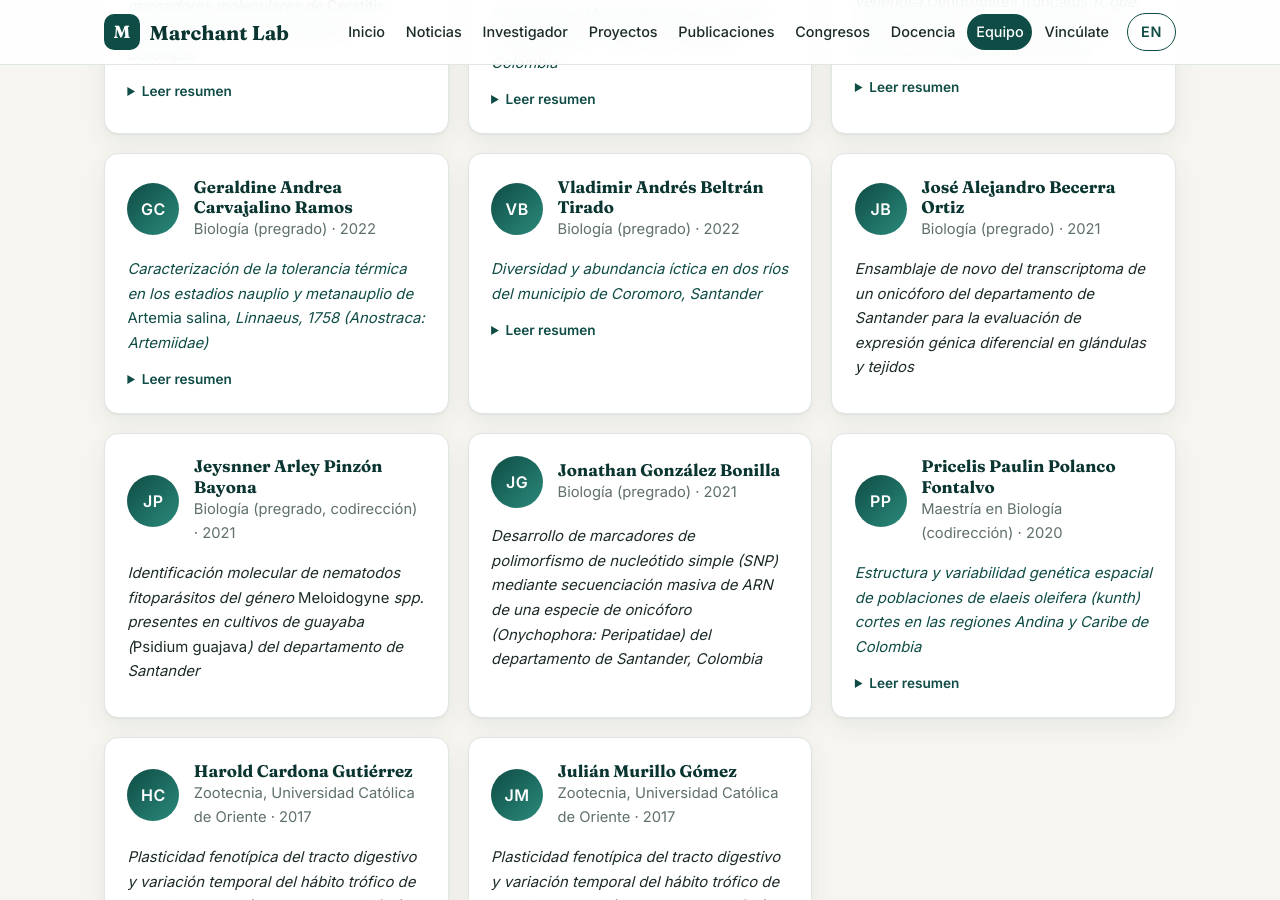
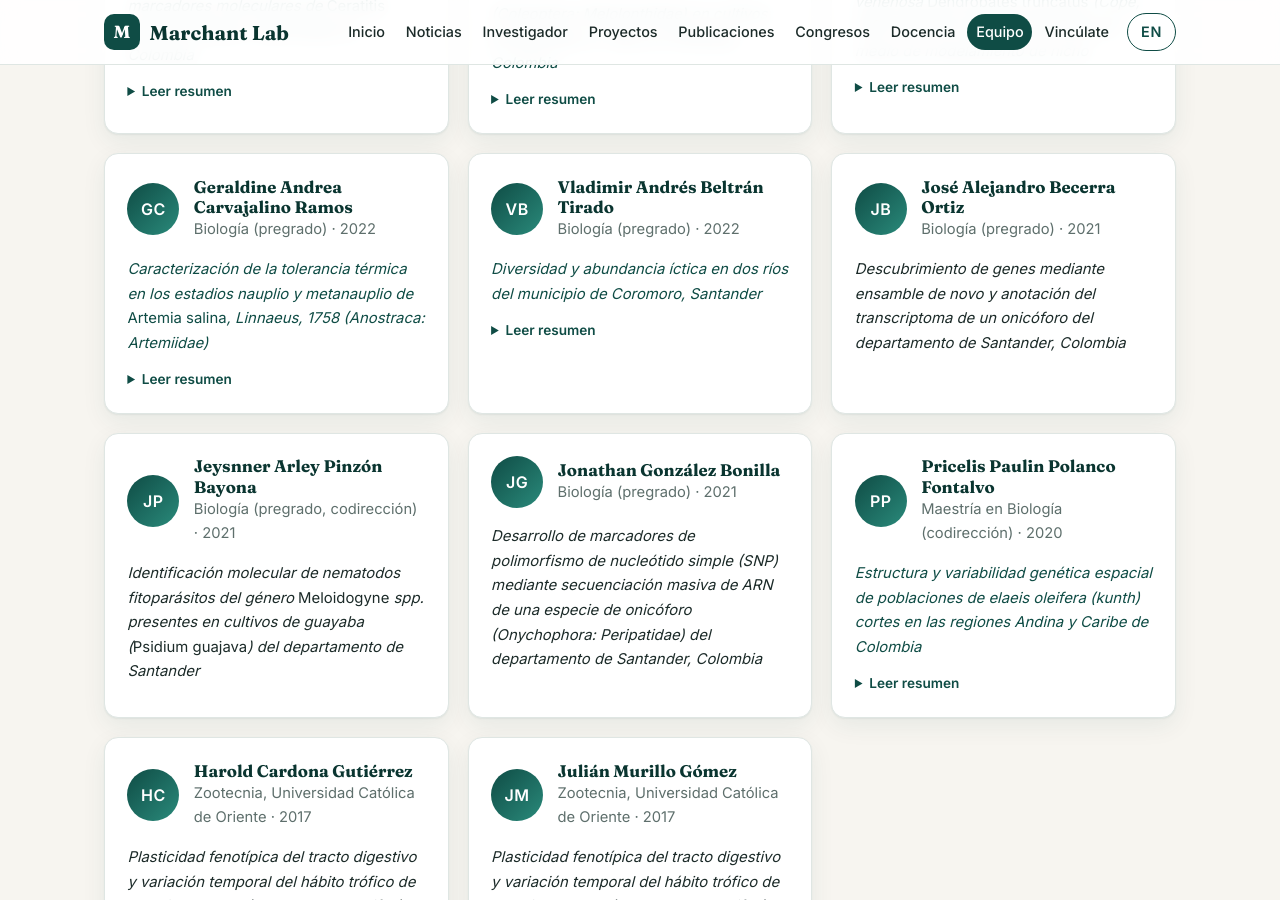
Before and after one commit to Marchant-Lab/marchant-lab-web, a Jekyll site: the page built from equipo.html, in a window 1280 px wide and 900 px high, scrolled down 2091 px. Built offline with Jekyll 4.4.1, drawn with Linux system fonts in a browser that asks for light colours.

Commit message:
Usa el título oficial de la tesis de José Alejandro Becerra (Sistema de Trabajos de Grado UIS)
Co-Authored-By: Claude Opus 5.5 <noreply@anthropic.com>

```diff
--- a/_data/personas.yml
+++ b/_data/personas.yml
@@ -1,4 +1,5 @@
 # estado: actual | egresado.  Fuente: CvLAC + proyectos del servidor.
+# Fuente oficial de títulos y roles: Sistema de Trabajos de Grado UIS (soportes-academicos/trabajos-grado/).
 # Egresados: anio = año de grado. Con `noesis: <handle>` el título, resumen y enlace salen de
 # _data/tesis.json (scripts/actualizar_tesis.py); si la tesis no está en Noesis, poner `tesis:` a mano.
 # Campos opcionales: foto (ruta en assets/), enlace (ORCID, LinkedIn…), anio, tesis, noesis.
@@ -109,7 +110,7 @@
   rol: Biología (pregrado)
   estado: egresado
   anio: 2021
-  tesis: "Ensamblaje de novo del transcriptoma de un onicóforo del departamento de Santander para la evaluación de expresión génica diferencial en glándulas y tejidos"
+  tesis: "Descubrimiento de genes mediante ensamble de novo y anotación del transcriptoma de un onicóforo del departamento de Santander, Colombia"
 - nombre: Jeysnner Arley Pinzón Bayona
   rol: Biología (pregrado, codirección)
   estado: egresado
```
